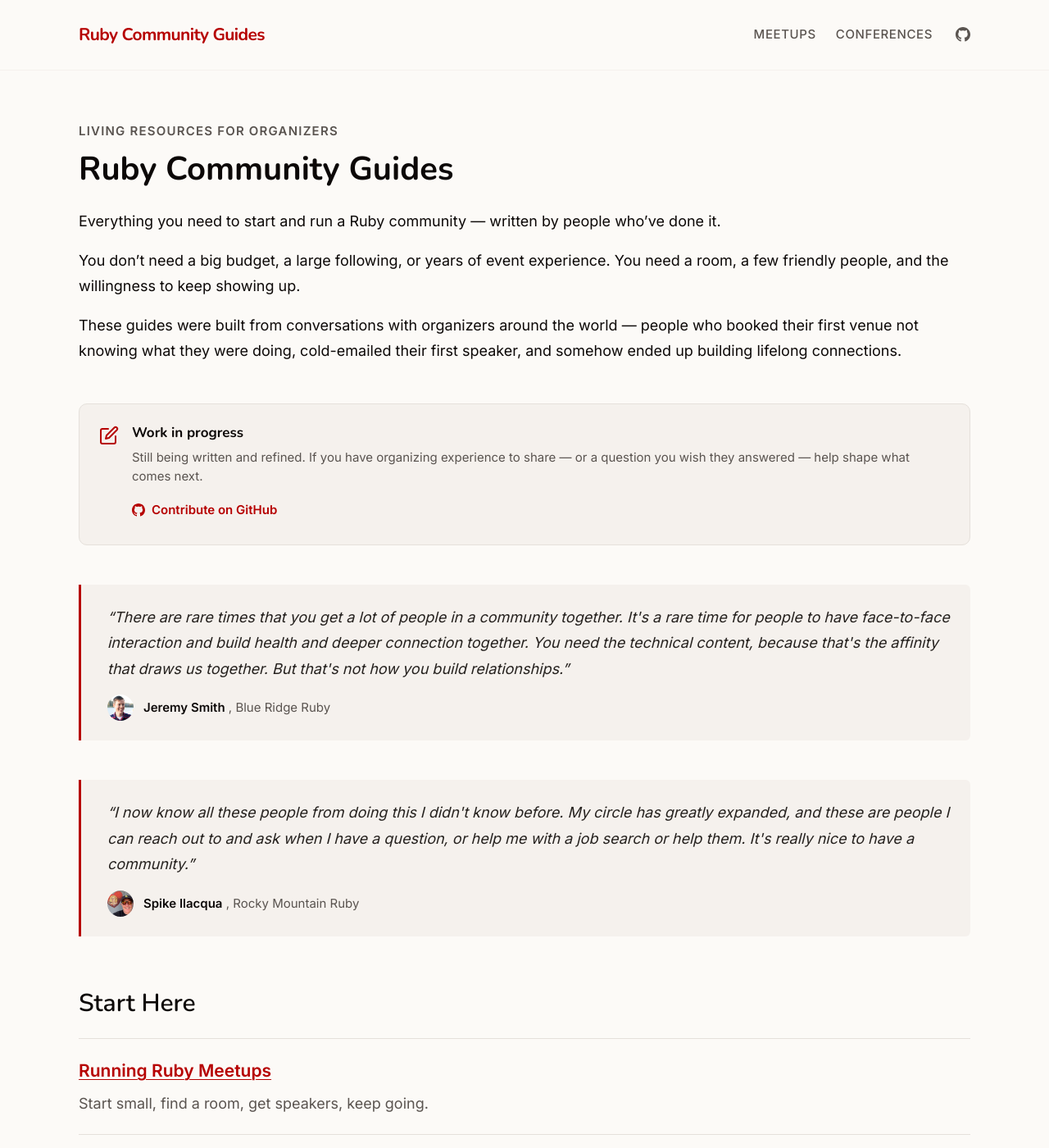
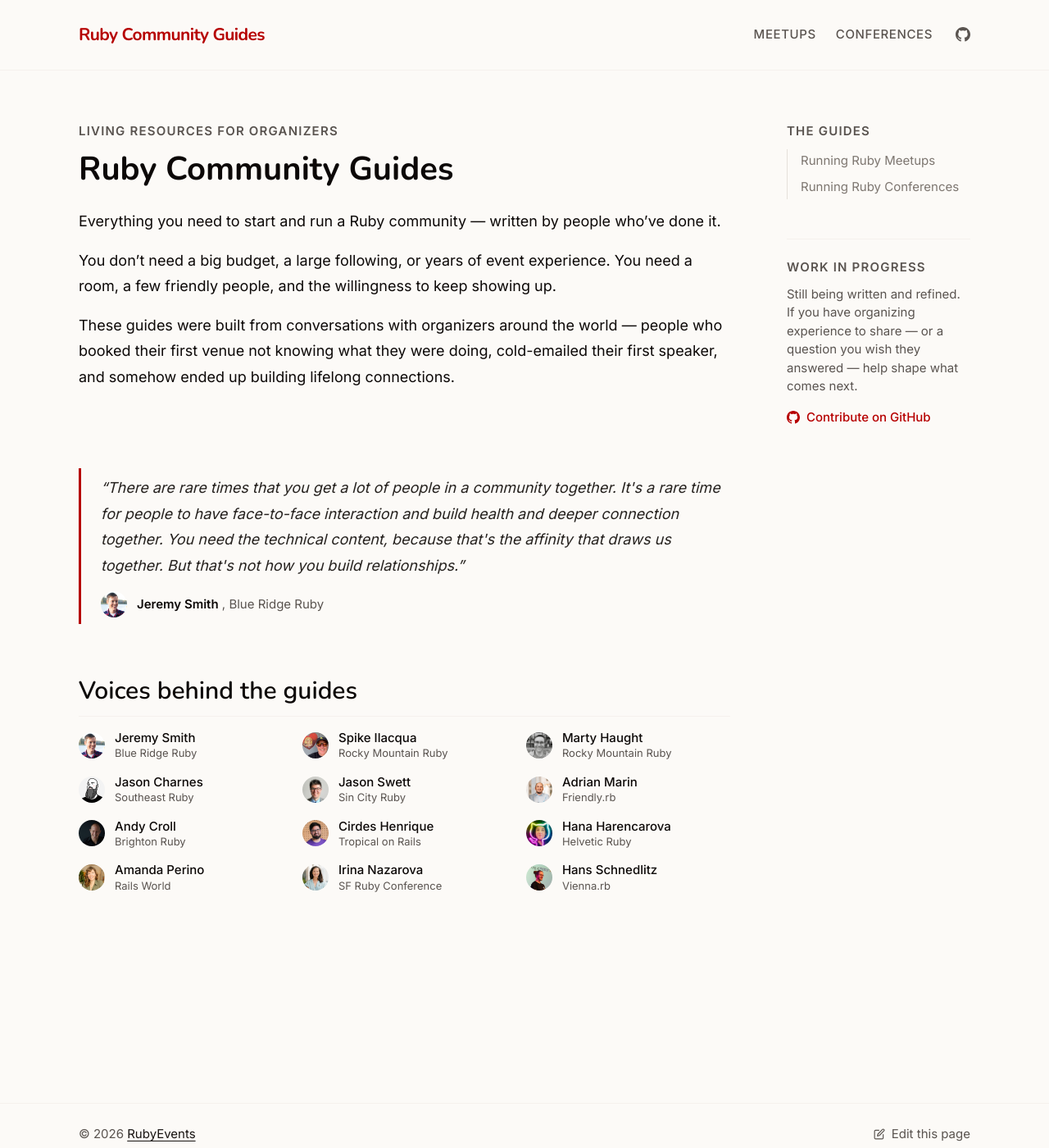
Before and after one commit to rubyevents/guides, a Jekyll site: the page built from index.md, in a window 1280 px wide and 1400 px high. Shown: the whole window at 82% size. Built offline with Jekyll 4.4.1, drawn with Linux system fonts in a browser that asks for light colours; some of the changed text lies outside the part shown.

Commit message:
Update content & home

```diff
--- a/_includes/testimonial.html
+++ b/_includes/testimonial.html
@@ -1,18 +1,15 @@
-{%- comment -%}
-  Renders an organizer testimonial.
+{%- comment -%} Renders an organizer testimonial. Parameters: name – voice name
+from _data/voices.yml (required) content – testimonial text (required) {%-
+endcomment -%} {%- assign matching_voices = site.data.voices | where: "name",
+include.name -%} {%- assign voice = matching_voices | first -%} {%- assign
+quote_content = include.content | default: include.quote -%} {%- assign
+conference = voice.conference | default: include.conference -%} {%- assign
+avatar = voice.image | default: include.avatar -%} {%- assign initials =
+voice.initials | default: include.initials -%}
 
-  Parameters:
-    name    – voice name from _data/voices.yml (required)
-    content – testimonial text (required)
-{%- endcomment -%}
-{%- assign matching_voices = site.data.voices | where: "name", include.name -%}
-{%- assign voice = matching_voices | first -%}
-{%- assign quote_content = include.content | default: include.quote -%}
-{%- assign conference = voice.conference | default: include.conference -%}
-{%- assign avatar = voice.image | default: include.avatar -%}
-{%- assign initials = voice.initials | default: include.initials -%}
-
-<figure class="testimonial">
+<figure
+  class="testimonial{% if include.class %} {{ include.class }}{% endif %}"
+>
   <blockquote class="testimonial__quote">
     <p>&ldquo;{{ quote_content }}&rdquo;</p>
   </blockquote>
--- a/_layouts/home.html
+++ b/_layouts/home.html
@@ -2,6 +2,4 @@
 layout: default
 ---
 
-<div class="index-layout">
-  <article class="index-content">{{ content }}</article>
-</div>
+<div class="index-layout">{{ content }}</div>
--- a/_sass/components.scss
+++ b/_sass/components.scss
@@ -249,7 +249,9 @@
   }
 
   // ── Homepage guide index ──────────────────────────────────────────────────
-  // Single column at the nav's container width so its edges align with the nav.
+  // Mirrors the guide page's prose + side-rail layout: a reading column (intro
+  // above, body below) with a persistent rail on the right that carries the
+  // guide links and a quiet work-in-progress note. Single column on mobile.
 
   .index-layout {
     max-width: var(--max-width-content);
@@ -258,26 +260,79 @@
     padding-block: var(--space-8) var(--space-10);
   }
 
-  .index-content {
+  // Reading columns share the prose measure and heading rhythm.
+  .index-intro,
+  .index-body {
     min-width: 0;
+    max-width: var(--max-width-prose);
+  }
 
-    h1 {
+  .index-body {
+    margin-top: var(--space-7);
+  }
+
+  .index-intro h1 {
     margin-bottom: var(--space-5);
   }
 
-    h2 {
+  .index-body h2 {
     margin-top: var(--space-8);
     margin-bottom: var(--space-4);
     padding-bottom: var(--space-3);
     border-bottom: 1px solid var(--color-border-subtle);
+  }
 
-      // When an h2 immediately precedes a nav (e.g. "Start Here" → start-links),
-      // the nav's own border-top acts as the section separator. Remove the
-      // redundant heading border so we don't get a double-line visual.
-      &:has(+ nav) {
-        padding-bottom: 0;
-        border-bottom: none;
+  // ── Homepage rail ─────────────────────────────────────────────────────────
+  // Reuses the guide TOC vocabulary (.toc__heading / .toc__list / .toc__link)
+  // so the rail matches the meetup page. Links sit at full nav strength rather
+  // than the faint chapter grey, since they are the homepage's primary nav.
+  .index-rail {
+    margin-top: var(--space-7);
   }
+
+  .index-rail__link {
+    color: var(--color-text);
+    font-weight: var(--font-weight-medium);
+
+    &:hover {
+      color: var(--color-accent-hover);
+    }
+  }
+
+  // The TOC-style guide list shows in the rail on desktop only; on mobile the
+  // in-content .start-link block takes over, sitting just before Voices.
+  .index-rail__guides {
+    display: none;
+  }
+
+  .index-mobile-guides {
+    display: block;
+  }
+
+  // Work-in-progress note: quiet and rail-sized, never a filled card. On mobile
+  // it is the rail's only content, so it carries no divider.
+  .index-note__text {
+    font-size: var(--font-size-sm);
+    color: var(--color-text-secondary);
+    line-height: var(--line-height-normal);
+    margin-bottom: var(--space-3);
+  }
+
+  .index-note__cta {
+    display: inline-flex;
+    align-items: center;
+    gap: var(--space-2);
+    font-size: var(--font-size-sm);
+    font-weight: var(--font-weight-medium);
+    color: var(--color-accent);
+    text-decoration: none;
+
+    svg {
+      flex-shrink: 0;
+    }
+
+    &:hover {
+      color: var(--color-accent-hover);
     }
   }
 
@@ -347,6 +402,15 @@
     background-color: var(--color-quote-bg);
     padding: var(--space-5) var(--space-5) var(--space-5) var(--space-6);
     border-radius: 0 var(--border-radius-md) var(--border-radius-md) 0;
+  }
+
+  // Quiet variant for the homepage: drops the fill so the excerpt reads as
+  // editorial evidence in the prose rather than a callout panel.
+  .testimonial--plain {
+    background-color: transparent;
+    border-radius: 0;
+    padding-block: var(--space-2);
+    padding-inline: var(--space-5) 0;
   }
 
   .testimonial__quote {
--- a/_sass/media.scss
+++ b/_sass/media.scss
@@ -122,13 +122,58 @@
   }
 }
 
-// Guide layout: activate the two-column grid (prose + side TOC) at desktop
-// width. The homepage stays a single centered column at every width.
+// Guide and homepage layouts: activate the two-column grid (prose + side rail)
+// at desktop width. Below this they stack into a single reading column.
 @media (min-width: 1024px) {
   .guide-layout {
     grid-template-columns: minmax(0, 1fr) var(--toc-width);
     gap: var(--toc-gap);
     align-items: start;
+  }
+
+  // Homepage: reading column on the left (intro above body), persistent rail on
+  // the right spanning both rows. The rail's guide list replaces the in-content
+  // mobile links.
+  .index-layout {
+    display: grid;
+    grid-template-columns: minmax(0, 1fr) var(--toc-width);
+    grid-template-areas:
+      "intro rail"
+      "body  rail";
+    column-gap: var(--toc-gap);
+    row-gap: var(--space-7);
+    align-items: start;
+  }
+
+  .index-intro {
+    grid-area: intro;
+  }
+
+  .index-body {
+    grid-area: body;
+    margin-top: 0;
+  }
+
+  .index-rail {
+    grid-area: rail;
+    margin-top: 0;
+    position: sticky;
+    top: var(--space-6);
+  }
+
+  .index-rail__guides {
+    display: block;
+  }
+
+  .index-mobile-guides {
+    display: none;
+  }
+
+  // With the guide list above it, the note gains a quiet divider.
+  .index-note {
+    margin-top: var(--space-7);
+    padding-top: var(--space-5);
+    border-top: 1px solid var(--color-border-subtle);
   }
 
   .guide-links {
--- a/index.md
+++ b/index.md
@@ -2,6 +2,8 @@
 layout: home
 title: Ruby Community Guides
 ---
+
+<div class="index-intro" markdown="1">
 
 <p class="eyebrow">Living resources for organizers</p>
 
@@ -13,28 +15,43 @@
 
 These guides were built from conversations with organizers around the world — people who booked their first venue not knowing what they were doing, cold-emailed their first speaker, and somehow ended up building lifelong connections.
 
-<div class="contribute-inline">
-{% include contribute-aside.html %}
 </div>
 
+<aside class="index-rail" aria-label="Guides">
+  <div class="index-rail__guides">
+    <p class="toc__heading">The guides</p>
+    <ul class="toc__list">
+      <li class="toc__item"><a class="toc__link index-rail__link" href="{{ '/meetups/' | relative_url }}">Running Ruby Meetups</a></li>
+      <li class="toc__item"><a class="toc__link index-rail__link" href="{{ '/conferences/' | relative_url }}">Running Ruby Conferences</a></li>
+    </ul>
+  </div>
+
+  <div class="index-note">
+    <p class="toc__heading">Work in progress</p>
+    <p class="index-note__text">Still being written and refined. If you have organizing experience to share — or a question you wish they answered — help shape what comes next.</p>
+    <a class="index-note__cta" href="https://github.com/{{ site.github_repo }}">
+      <svg xmlns="http://www.w3.org/2000/svg" width="16" height="16" viewBox="0 0 24 24" fill="currentColor" aria-hidden="true"><path d="M12 0C5.373 0 0 5.373 0 12c0 5.302 3.438 9.8 8.207 11.387.599.111.793-.261.793-.577v-2.234c-3.338.726-4.033-1.416-4.033-1.416-.546-1.387-1.333-1.756-1.333-1.756-1.089-.745.083-.729.083-.729 1.205.084 1.839 1.237 1.839 1.237 1.07 1.834 2.807 1.304 3.492.997.107-.775.418-1.305.762-1.604-2.665-.305-5.467-1.334-5.467-5.931 0-1.311.469-2.381 1.236-3.221-.124-.303-.535-1.524.117-3.176 0 0 1.008-.322 3.301 1.23.957-.266 1.983-.399 3.003-.404 1.02.005 2.047.138 3.006.404 2.291-1.552 3.297-1.23 3.297-1.23.653 1.653.242 2.874.118 3.176.77.84 1.235 1.911 1.235 3.221 0 4.609-2.807 5.624-5.479 5.921.43.372.823 1.102.823 2.222v3.293c0 .319.192.694.801.576C20.562 21.8 24 17.302 24 12 24 5.373 18.627 0 12 0z"/></svg>
+      Contribute on GitHub
+    </a>
+  </div>
+</aside>
+
+<div class="index-body" markdown="1">
+
 {% include testimonial.html
+  class="testimonial--plain"
+  quote="There are rare times that you get a lot of people in a community together. It's a rare time for people to have face-to-face interaction and build health and deeper connection together. You need the technical content, because that's the affinity that draws us together. But that's not how you build relationships."
   name="Jeremy Smith"
-  content="There are rare times that you get a lot of people in a community together. It's a rare time for people to have face-to-face interaction and build health and deeper connection together. You need the technical content, because that's the affinity that draws us together. But that's not how you build relationships."
+  conference="Blue Ridge Ruby"
+  avatar="/assets/images/avatars/jeremy.jpg"
+  initials="JS"
 %}
 
-{% include testimonial.html
-  name="Spike Ilacqua"
-  content="I now know all these people from doing this I didn't know before. My circle has greatly expanded, and these are people I can reach out to and ask when I have a question, or help me with a job search or help them. It's really nice to have a community."
-%}
-
-## Start Here
-
-<nav class="start-links" aria-label="Guide paths">
+<nav class="start-links index-mobile-guides" aria-label="Guide paths">
   <a class="start-link" href="{{ '/meetups/' | relative_url }}">
     <span class="start-link__title">Running Ruby Meetups</span>
     <span class="start-link__description">Start small, find a room, get speakers, keep going.</span>
   </a>
-
   <a class="start-link" href="{{ '/conferences/' | relative_url }}">
     <span class="start-link__title">Running Ruby Conferences</span>
     <span class="start-link__description">From your first venue to a room full of people who came because of you.</span>
@@ -58,3 +75,5 @@
   </li>
 {% endfor %}
 </ul>
+
+</div>
```
Also changed, not shown: _includes/disclosure.html (added, +17 -0 lines), conferences/index.md (+51 -33 lines). Lines whose indentation alone changed are shown as unchanged.
